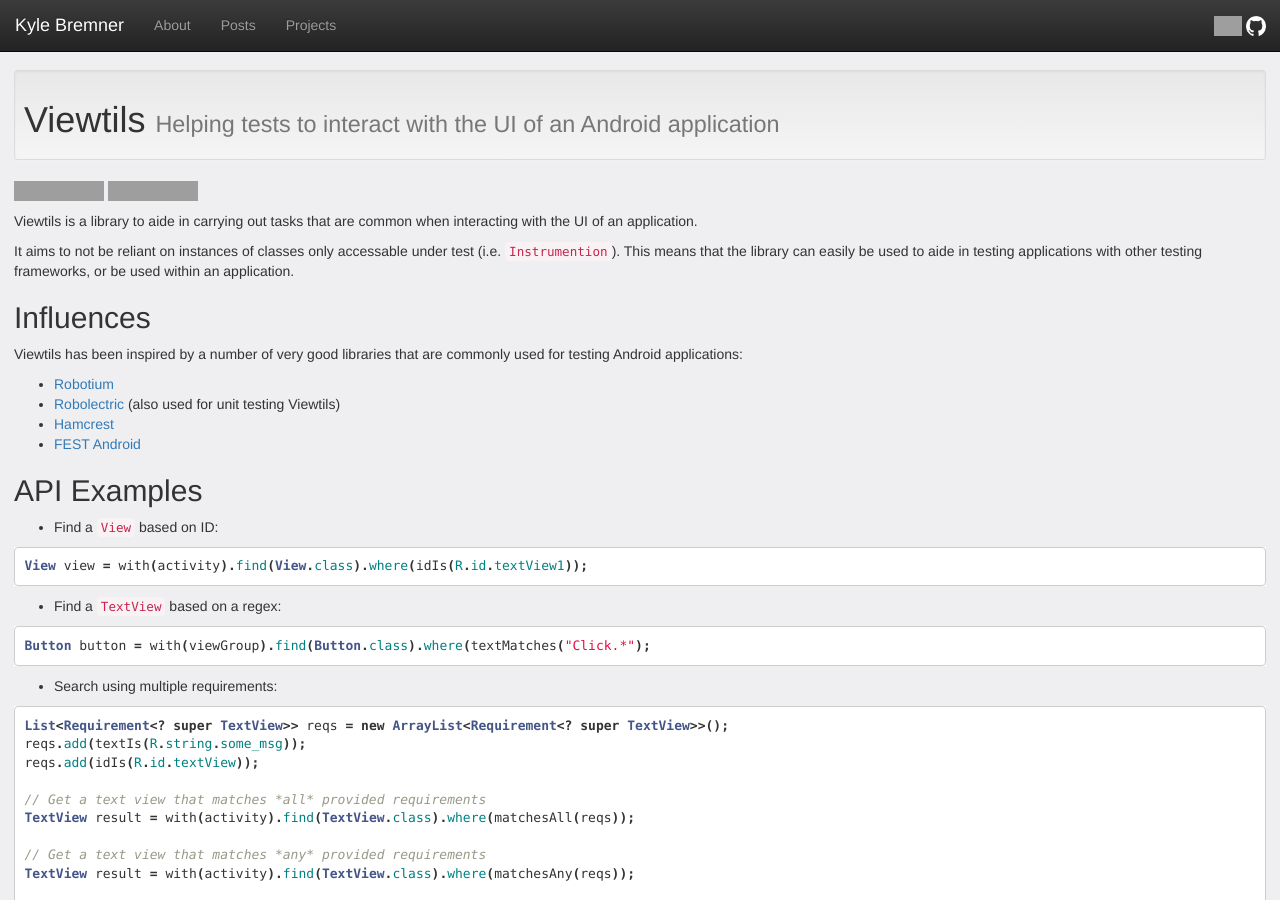
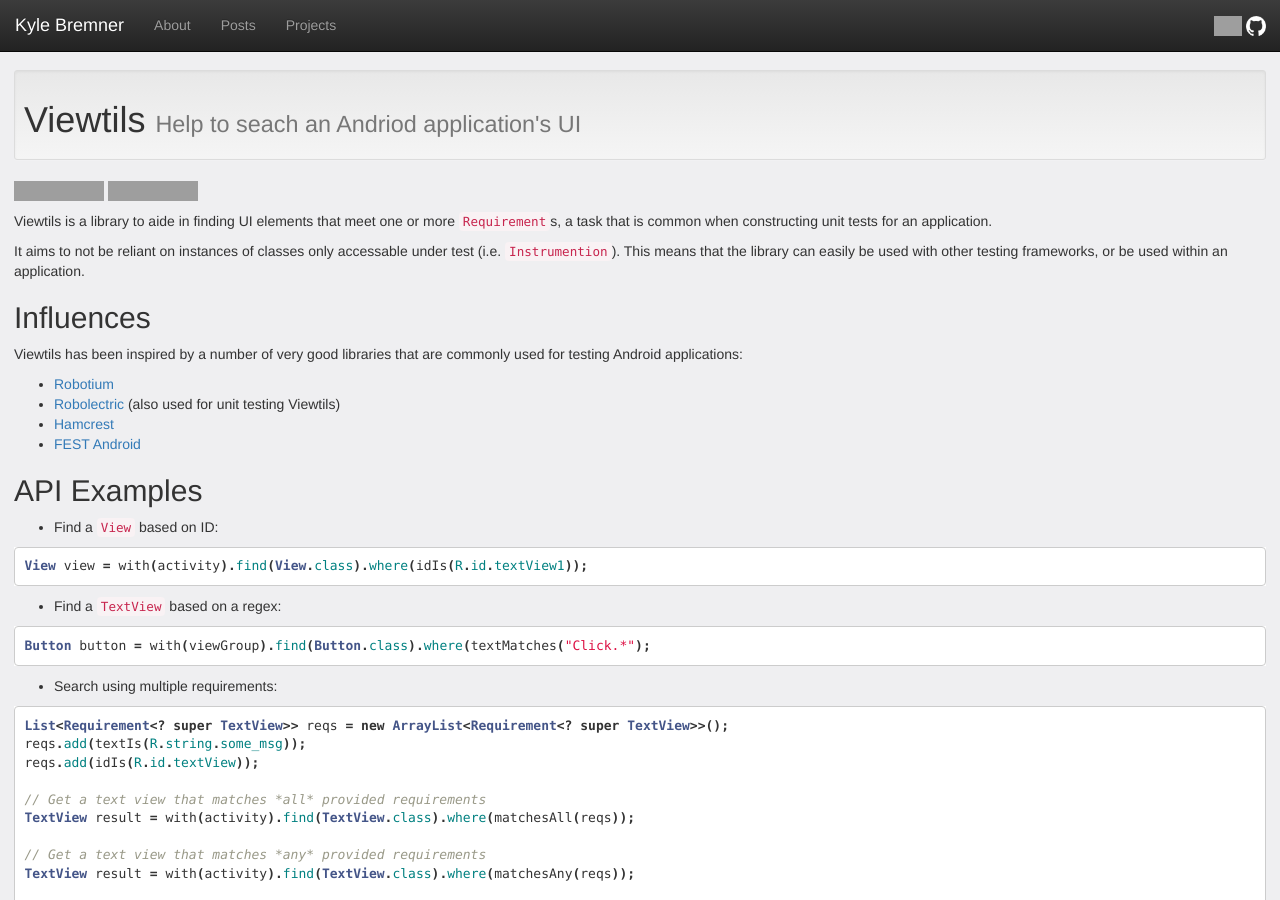
Before and after one commit to kbremner/kbremner.github.io, a Jekyll site: the page built from projects/Viewtils.md, in a window 1280 px wide and 900 px high. Built offline with Jekyll 4.4.1, drawn with Linux system fonts in a browser that asks for light colours; nearby versions of some CDN libraries; Markdown is read by kramdown in place of the engine named in the settings; grey boxes are pictures that could not be loaded.

Commit message:
Updated Viewtils.md

```diff
--- a/projects/Viewtils.md
+++ b/projects/Viewtils.md
@@ -5,14 +5,14 @@
 ---
 
 <div class="well well-sm">
-<h1>Viewtils <br class="visible-xs"><small>Helping tests to interact with the UI of an Android application</small></h1>
+<h1>Viewtils <br class="visible-xs"><small>Help to seach an Andriod application's UI</small></h1>
 </div>
 <a href="https://travis-ci.org/kbremner/Viewtils"><img src="https://travis-ci.org/kbremner/Viewtils.png"></a>
 <a href="https://coveralls.io/r/kbremner/Viewtils?branch=master"><img src="https://coveralls.io/repos/kbremner/Viewtils/badge.png?branch=master"></a>
 
-Viewtils is a library to aide in carrying out tasks that are common when interacting with the UI of an application.
+Viewtils is a library to aide in finding UI elements that meet one or more `Requirement`s, a task that is common when constructing unit tests for an application.
 
-It aims to not be reliant on instances of classes only accessable under test (i.e. `Instrumention`). This means that the library can easily be used to aide in testing applications with other testing frameworks, or be used within an application.
+It aims to not be reliant on instances of classes only accessable under test (i.e. `Instrumention`). This means that the library can easily be used with other testing frameworks, or be used within an application.
 
 Influences
 ----
```
